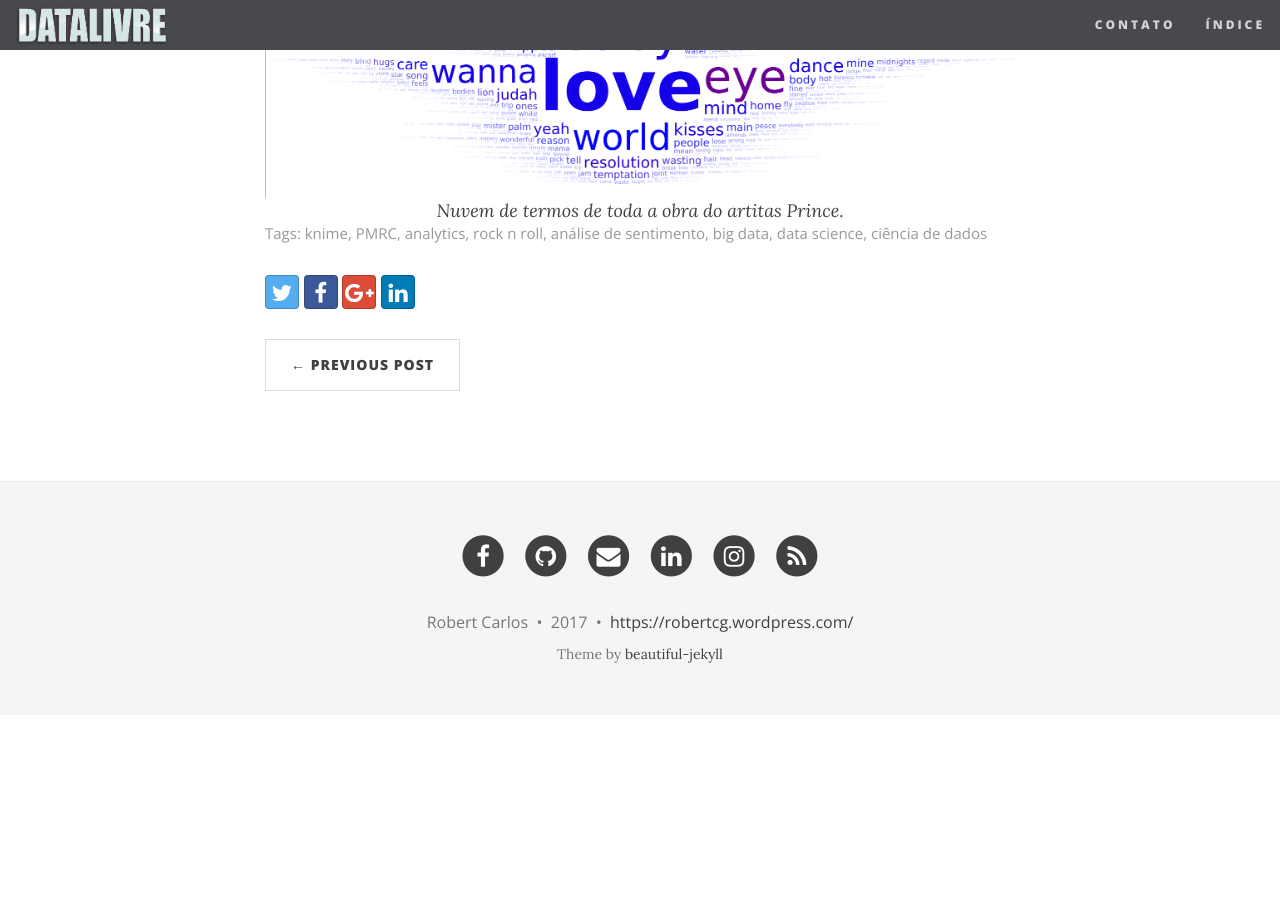
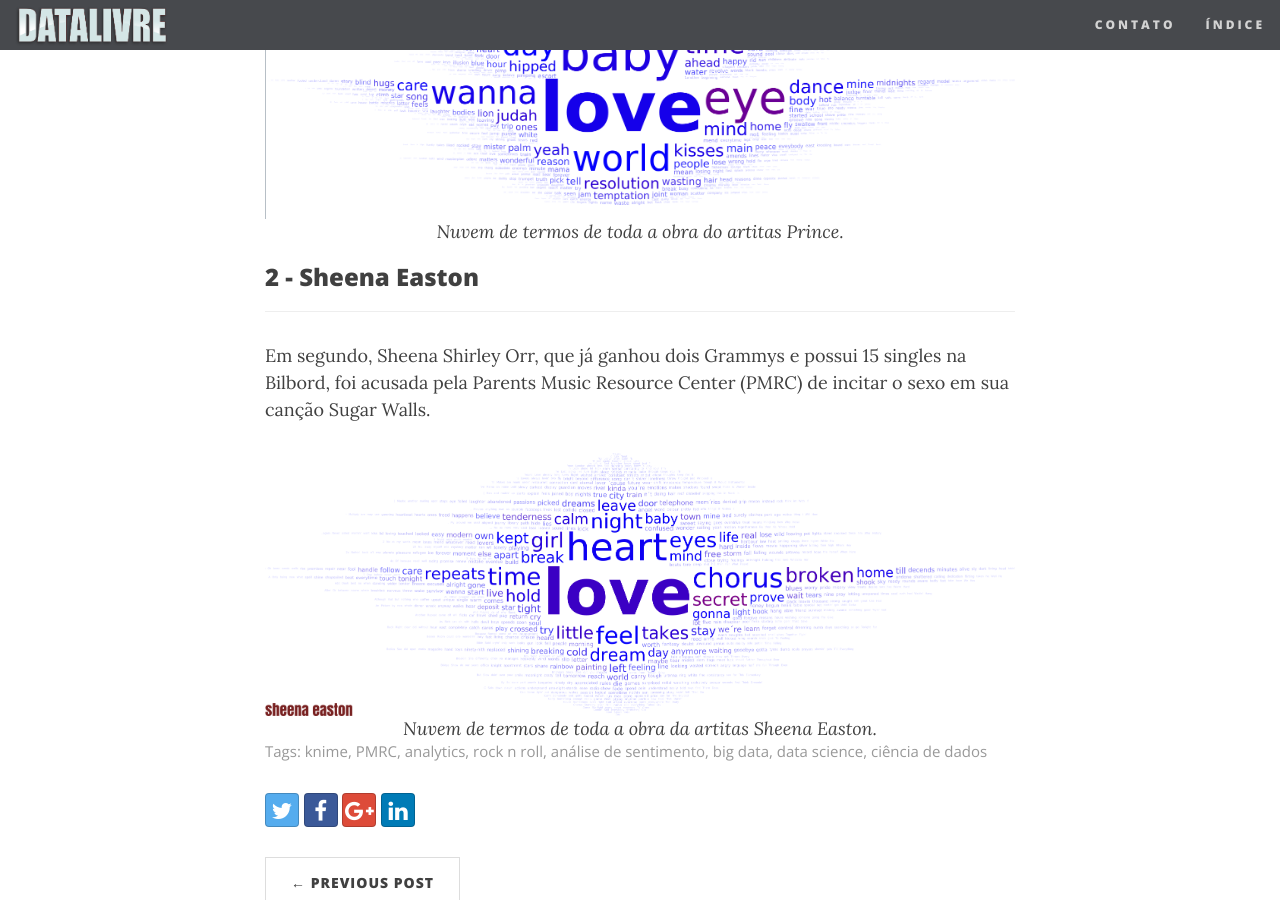
Before and after one commit to datalivre/datalivre.github.io, a Jekyll site: the page built from _posts/2017-05-01-Os-Filthy-15.md, in a window 1280 px wide and 900 px high, scrolled down 2071 px. Built offline with Jekyll 4.4.1, drawn with Linux system fonts in a browser that asks for light colours; nearby versions of some CDN libraries; comment, search, counter and statistics services are not loaded; before the commit the page ends 2786 px from its top, so only the background shows below that.

Commit message:
Update 2017-05-01-Os-Filthy-15.md

```diff
--- a/_posts/2017-05-01-Os-Filthy-15.md
+++ b/_posts/2017-05-01-Os-Filthy-15.md
@@ -43,9 +43,19 @@
 |15      | Cyndi Lauper     |
 
 ### 1 - Prince
+---
 O primeiro da lista dos 15 é o cantor, compositor, multi-instrumentista, produtor, dançarino norte-americano, recentemente falecido: Prince Rogers Nelson. O popstar foi acusado de incitar sexo e masturbação em sua canção Darling Nikki.
 <center>
 <img src="/img/Os-Filthy-15/Prince.png" alt="Prince Cloud Tag">
 <br>
 <em>Nuvem de termos de toda a obra do artitas Prince.</em>
 </center>
+
+### 2 - Sheena Easton
+---
+Em segundo, Sheena Shirley Orr, que já ganhou dois Grammys e possui 15 singles na Bilbord, foi acusada pela Parents Music Resource Center (PMRC) de incitar o sexo em sua canção Sugar Walls.
+<center>
+<img src="/img/Os-Filthy-15/Sheena_Easton.png" alt="Sheena Easton Cloud Tag">
+<br>
+<em>Nuvem de termos de toda a obra da artitas Sheena Easton.</em>
+</center>
```
